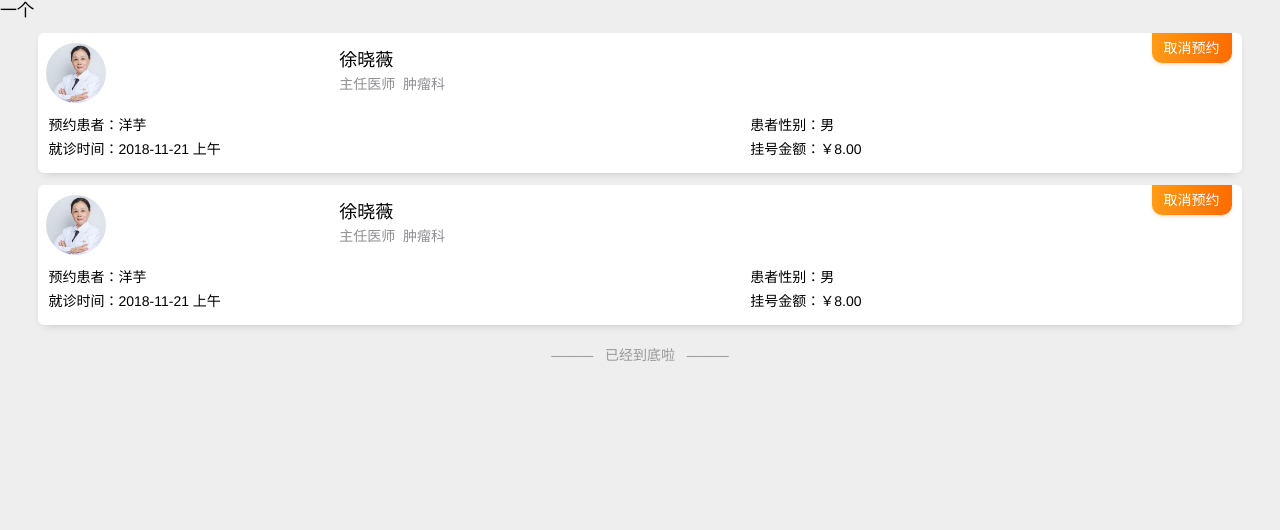
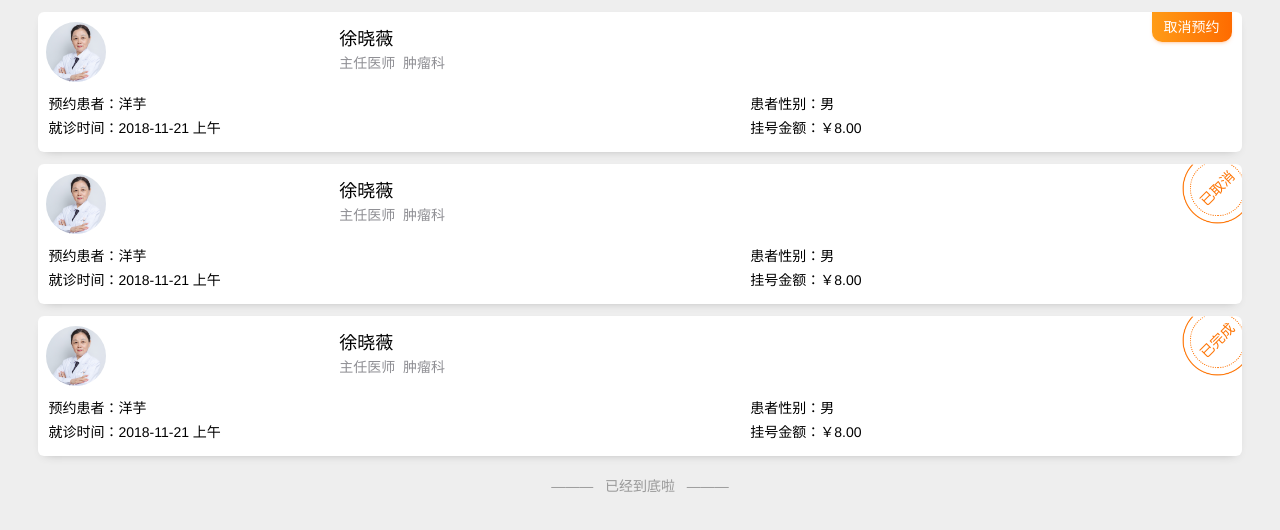
Before and after one commit to douwo/test2, a plain HTML site: page RegisteredMsgSearch.html in a window 1280 px wide. Drawn offline with nearby package versions, Linux system fonts and the light colour scheme.

Commit message:
20181126
添加已完成和已取消标记

```diff
--- a/RegisteredMsgSearch.html
+++ b/RegisteredMsgSearch.html
@@ -96,11 +96,31 @@
 				font-size: 14px;
 				padding: 0 10px;
 			}
+			.user-img{
+				height: 60px;
+				width: 60px;
+				position: absolute;
+				top: 0;
+				right: 0;
+				background: url(img/img01.png);
+				background-size: cover;
+				display: flex;
+				align-items: center;
+				justify-content: center;
+			}
+			.user-img>div{
+				text-align: center;
+				padding-left: 16px;
+				padding-bottom: 0px;
+				transform: rotate(-45deg);
+				color: #fe7505;
+				font-size: 14px;
+				font-weight: 200;
+			}
 		</style>
 	</head>
 
 	<body>
-		一个
 		<div class="doctor-card mui-col-sm-12 mui-col-xs-12">
 			<div style="width: 100%;display: block;">
 				<div class="doctor-msg">
@@ -148,7 +168,43 @@
 						</ul>
 					</div>
 				</div>
-				<button class="YyButton">取消预约</button>
+				<div class="user-img">
+					<div>已取消</div>
+				</div>
+			</div>
+			<div class="message mui-row">
+				<div class="mui-col-xs-7">
+					预约患者：洋芋
+				</div>
+				<div class="mui-col-xs-5">
+					患者性别：男
+				</div>
+				<div class="mui-col-xs-7">
+					就诊时间：2018-11-21  上午
+				</div>
+				<div class="mui-col-xs-5">
+					挂号金额：￥8.00
+				</div>
+			</div>
+		</div>
+		<div class="doctor-card mui-col-sm-12 mui-col-xs-12">
+			<div style="width: 100%;display: block;">
+				<div class="doctor-msg">
+					<div class="headLogo mui-col-xs-3">
+						<img src="images/xu.jpg" />
+					</div>
+					<div class="DoctorMsg mui-col-xs-9">
+						<ul>
+							<li>
+								<h4>徐晓薇</h4>
+								<p>主任医师&nbsp;&nbsp;肿瘤科</p>
+							</li>
+						</ul>
+					</div>
+				</div>
+				<div class="user-img">
+					<div>已完成</div>
+				</div>
 			</div>
 			<div class="message mui-row">
 				<div class="mui-col-xs-7">
```
Also changed, not shown: img/img01.png (added).
